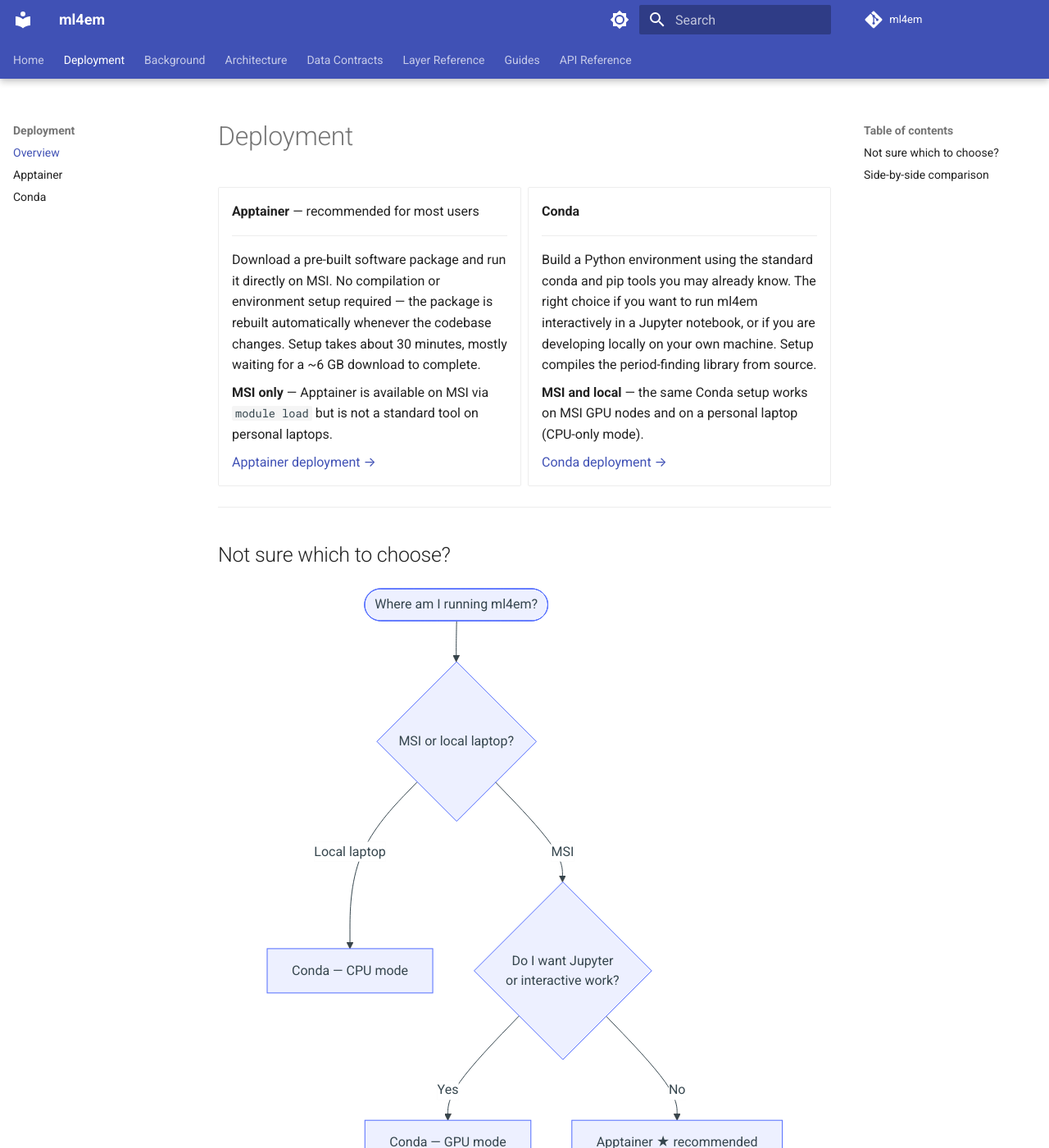
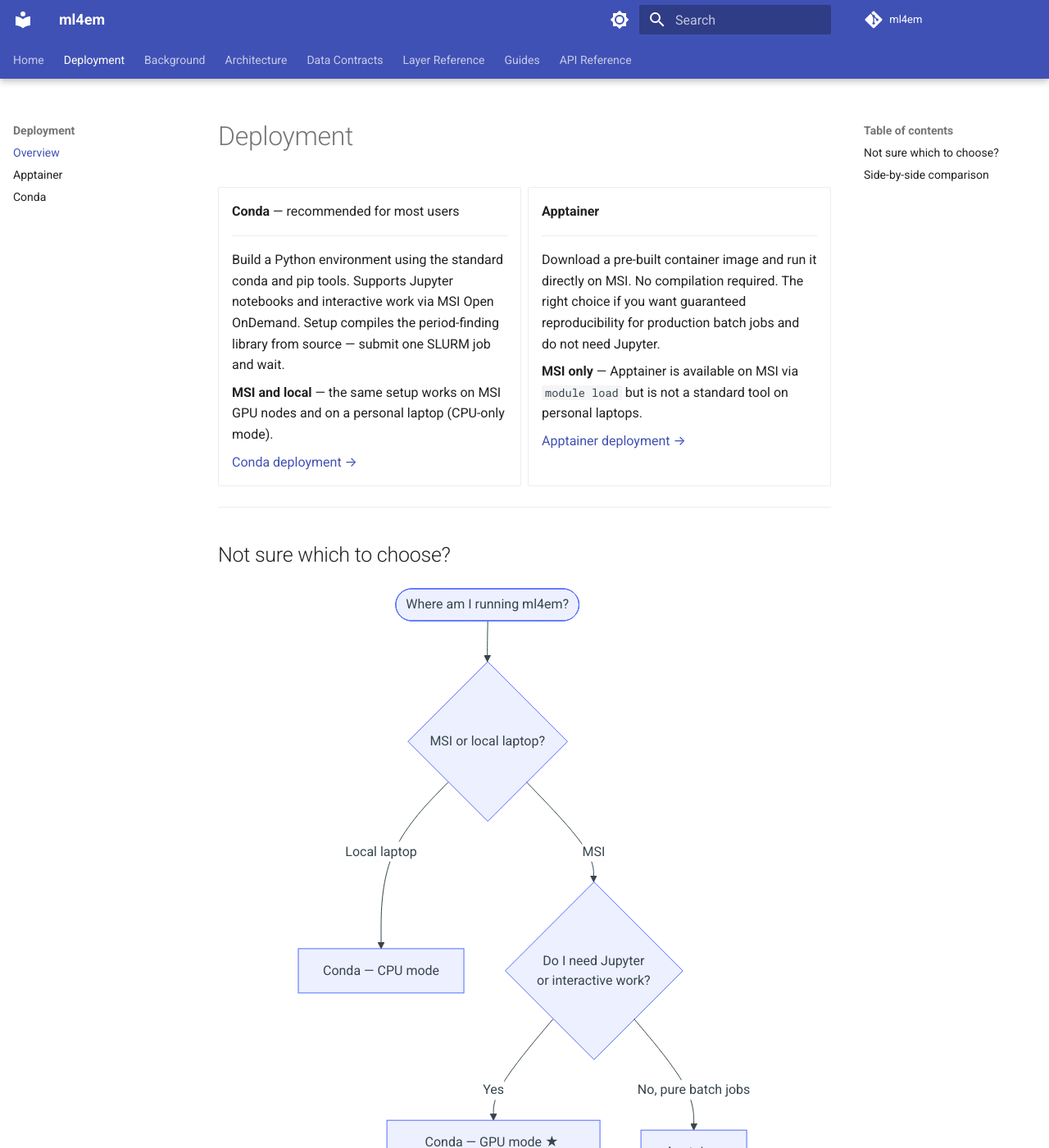
Before and after one commit to ManiacUrgency42/ml4em, an MkDocs documentation site: the page built from docs/deployment.md, in a window 1280 px wide and 1400 px high. Shown: the whole window at 82% size. Built offline with MkDocs 1.6.1 and Material for MkDocs 9.7.7, drawn with Linux system fonts in a browser that asks for light colours; comment, search, counter and statistics services are not loaded; some of the changed text lies outside the part shown.

Commit message:
docs: make Conda the recommended deployment, rewrite conda deployment doc
- deployment.md: switch recommended from Apptainer to Conda, update
  flowchart and comparison table
- conda-deployment.md: full rewrite matching apptainer doc standards —
  Run on MSI/laptop labels on all commands, heredoc for config with
  $USER expansion, get_credentials.py for token setup, PAT clone,
  removed <USER> placeholder and DATA= variable, added Jupyter tip

Co-Authored-By: Claude Sonnet 4.6 <noreply@anthropic.com>

````diff
--- a/docs/deployment.md
+++ b/docs/deployment.md
@@ -2,33 +2,31 @@
 
 <div class="grid cards" markdown>
 
--   **Apptainer** — recommended for most users
+-   **Conda** — recommended for most users
 
     ---
 
-    Download a pre-built software package and run it directly on MSI. No compilation
-    or environment setup required — the package is rebuilt automatically whenever
-    the codebase changes. Setup takes about 30 minutes, mostly waiting for a ~6 GB
-    download to complete.
+    Build a Python environment using the standard conda and pip tools. Supports
+    Jupyter notebooks and interactive work via MSI Open OnDemand. Setup compiles
+    the period-finding library from source — submit one SLURM job and wait.
+
+    **MSI and local** — the same setup works on MSI GPU nodes and on a personal
+    laptop (CPU-only mode).
+
+    [Conda deployment →](conda-deployment.md)
+
+-   **Apptainer**
+
+    ---
+
+    Download a pre-built container image and run it directly on MSI. No
+    compilation required. The right choice if you want guaranteed reproducibility
+    for production batch jobs and do not need Jupyter.
 
     **MSI only** — Apptainer is available on MSI via `module load` but is not
     a standard tool on personal laptops.
 
     [Apptainer deployment →](apptainer-deployment.md)
-
--   **Conda**
-
-    ---
-
-    Build a Python environment using the standard conda and pip tools you may already
-    know. The right choice if you want to run ml4em interactively in a Jupyter
-    notebook, or if you are developing locally on your own machine. Setup compiles
-    the period-finding library from source.
-
-    **MSI and local** — the same Conda setup works on MSI GPU nodes and on a
-    personal laptop (CPU-only mode).
-
-    [Conda deployment →](conda-deployment.md)
 
 </div>
 
@@ -40,34 +38,35 @@
 flowchart TD
     A([Where am I running ml4em?]) --> B{MSI or local laptop?}
     B -- Local laptop --> C[Conda — CPU mode]
-    B -- MSI --> D{Do I want Jupyter\nor interactive work?}
-    D -- Yes --> E[Conda — GPU mode]
-    D -- No --> F[Apptainer ★ recommended]
+    B -- MSI --> D{Do I need Jupyter\nor interactive work?}
+    D -- Yes --> E[Conda — GPU mode ★ recommended]
+    D -- No, pure batch jobs --> F[Apptainer]
 ```
 
-If you are on MSI and have no strong preference, go with **Apptainer**. It requires
-less setup and is the path used and tested by the core team.
+If you have no strong preference, go with **Conda**. It works for both
+interactive exploration and batch jobs, and is the setup used and tested by
+the core team.
 
 ---
 
 ## Side-by-side comparison
 
 !!! note "Why does Conda setup take 30–45 minutes?"
-    The setup time is not spent installing Python packages — it is spent compiling
-    the period-finding library (`periodfind`) from Rust and CUDA C++ source code.
-    See [Background → periodfind](background/periodfind.md#why-setup-takes-so-long)
-    for a full explanation of what is being compiled and why it only needs to happen once.
+    The setup time is not spent installing Python packages — it is spent
+    compiling the period-finding library (`periodfind`) from Rust and CUDA C++
+    source code. See [Background → periodfind](background/periodfind.md#why-setup-takes-so-long)
+    for a full explanation of what is being compiled and why it only needs to
+    happen once.
 
-| | Apptainer ★ | Conda |
+| | Conda ★ | Apptainer |
 |---|---|---|
-| **Recommended** | Yes, for most MSI users | For Jupyter / interactive work, or local development |
-| **Where it runs** | MSI only | MSI + local laptop |
-| **Setup time** | ~30 min | ~30–45 min |
-| **What setup involves** | Downloading a pre-built ~6 GB software package to MSI | Compiling the period-finding library from source, then installing Python packages |
-| **Tools required** | Apptainer (already available on MSI via `module load`) | Conda (already available on MSI via `module load`, or via Miniforge locally) |
+| **Recommended** | Yes, for most users | For pure batch jobs requiring strict reproducibility |
+| **Where it runs** | MSI + local laptop | MSI only |
+| **Setup time** | ~30–45 min | ~30 min |
+| **What setup involves** | Compiling periodfind from source, then installing Python packages | Downloading a pre-built ~6 GB container image |
+| **Jupyter notebooks** | Supported — works with MSI Open OnDemand | Not supported |
 | **After a code change** | `git pull` — nothing else needed | `git pull` — nothing else needed |
-| **Jupyter notebooks** | Not supported | Supported |
-| **When you need to redo setup** | Only if the compiled dependencies change (rare) | Only if the compiled dependencies change (rare) |
+| **When you need to redo setup** | Only if compiled dependencies change (rare) | Only if compiled dependencies change (rare) |
 
-Both paths install ml4em in **editable mode**: changes to Python source files are
-picked up immediately with `git pull` — no rebuild or reinstall needed.
+Both paths install ml4em in **editable mode**: changes to Python source files
+are picked up immediately with `git pull` — no rebuild or reinstall needed.
````
Also changed, not shown: docs/conda-deployment.md (+103 -112 lines).
